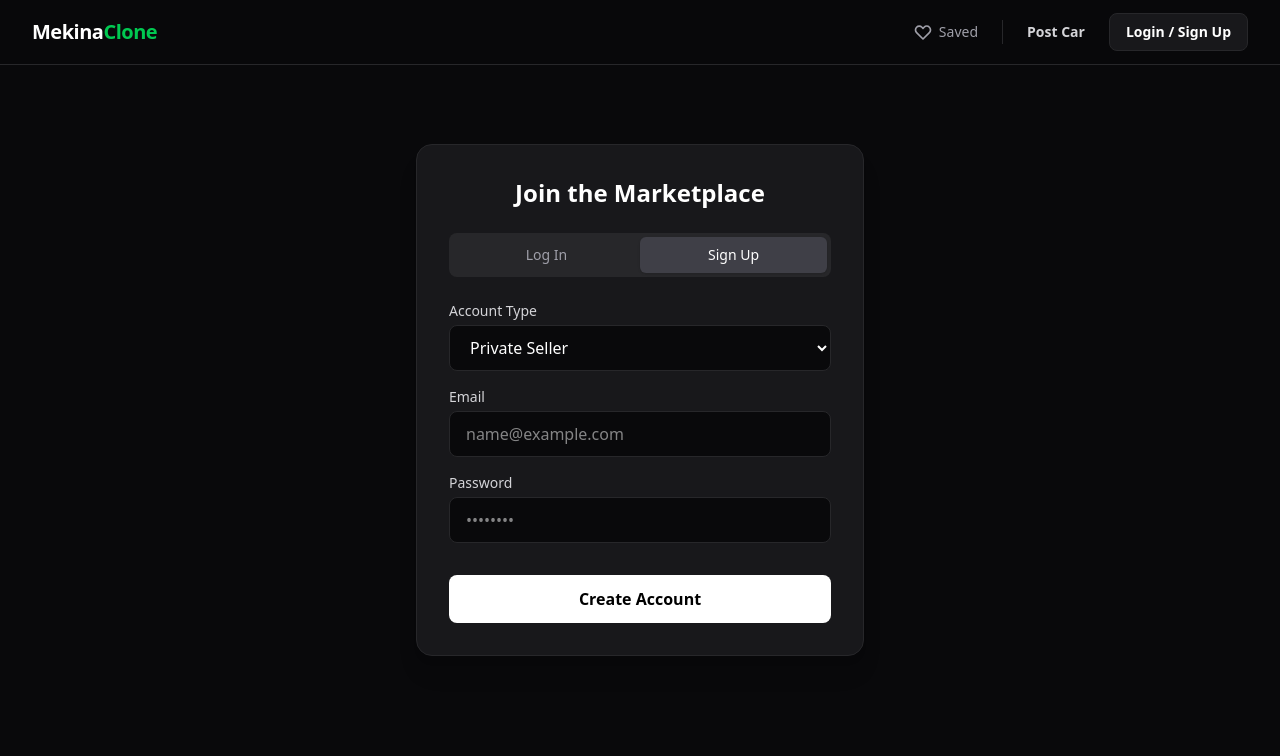
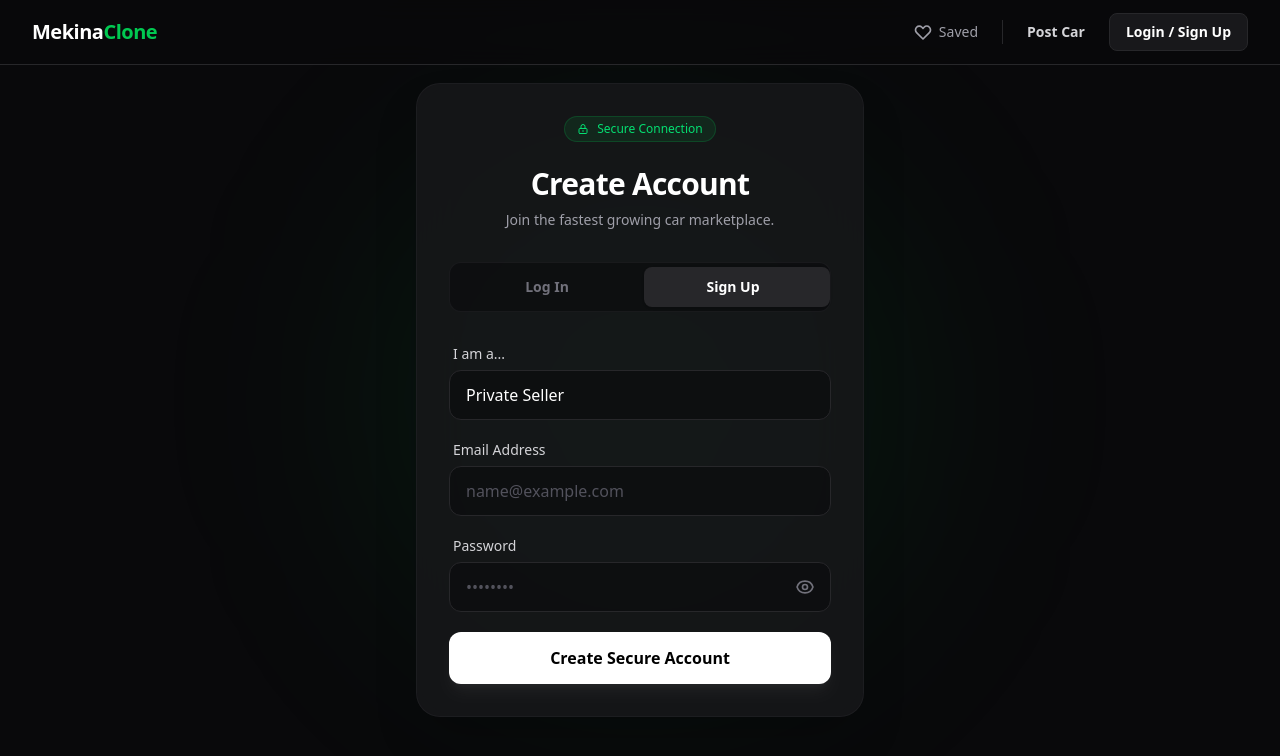
Before and after one commit to zamizpress1/mekina-clone, a Next.js app: page /login in a window 1280 px wide. Shown: the top 756 px of the page. Built offline with nearby package versions, Linux system fonts and the light colour scheme; no server answers.

Commit message:
upgraded auth ui to premium

```diff
--- a/src/app/login/page.tsx
+++ b/src/app/login/page.tsx
@@ -8,6 +8,7 @@ export default function LoginPage() {
   const [isLoginView, setIsLoginView] = useState(false);
   const [email, setEmail] = useState('');
   const [password, setPassword] = useState('');
+  const [showPassword, setShowPassword] = useState(false);
   const [accountType, setAccountType] = useState('private_seller');
   const [isLoading, setIsLoading] = useState(false);
   const router = useRouter();
@@ -25,7 +26,7 @@ export default function LoginPage() {
         });
         if (error) throw error;
 
-        router.push('/'); // Redirects to the homepage on success
+        router.push('/');
       } else {
         const { error } = await supabase.auth.signUp({
           email,
@@ -37,8 +38,8 @@ export default function LoginPage() {
         if (error) throw error;
 
         alert('Success! Account created. You can now log in.');
-        setIsLoginView(true); // Automatically switch back to login mode
-        setPassword(''); // Clear the password for security
+        setIsLoginView(true);
+        setPassword('');
       }
     } catch (error: any) {
       alert(error.message || 'An error occurred during authentication.');
@@ -48,39 +49,65 @@ export default function LoginPage() {
   };
 
   return (
-    <main className="min-h-screen flex items-center justify-center bg-zinc-950 p-4">
-      <div className="w-full max-w-md bg-zinc-900 border border-zinc-800 rounded-2xl p-8 shadow-xl">
-        <h1 className="text-2xl font-bold text-white text-center mb-6">
-          {isLoginView ? 'Welcome Back' : 'Join the Marketplace'}
+    <main className="min-h-screen flex items-center justify-center bg-zinc-950 p-4 relative overflow-hidden">
+      {/* Subtle Background Glow */}
+      <div className="absolute top-1/2 left-1/2 -translate-x-1/2 -translate-y-1/2 w-[500px] h-[500px] bg-green-500/10 blur-[120px] rounded-full pointer-events-none"></div>
+
+      <div className="w-full max-w-md bg-zinc-900/80 backdrop-blur-xl border border-zinc-800/50 rounded-3xl p-8 shadow-2xl relative z-10">
+
+        {/* Security Trust Badge */}
+        <div className="flex justify-center mb-6">
+          <div className="bg-green-500/10 text-green-400 px-3 py-1 rounded-full text-xs font-medium flex items-center gap-2 border border-green-500/20">
+            <svg className="w-3 h-3" fill="none" viewBox="0 0 24 24" stroke="currentColor">
+              <path strokeLinecap="round" strokeLinejoin="round" strokeWidth={2} d="M12 15v2m-6 4h12a2 2 0 002-2v-6a2 2 0 00-2-2H6a2 2 0 00-2 2v6a2 2 0 002 2zm10-10V7a4 4 0 00-8 0v4h8z" />
+            </svg>
+            Secure Connection
+          </div>
+        </div>
+
+        <h1 className="text-3xl font-bold text-white text-center mb-2 tracking-tight">
+          {isLoginView ? 'Welcome Back' : 'Create Account'}
         </h1>
+        <p className="text-zinc-400 text-center text-sm mb-8">
+          {isLoginView ? 'Enter your details to access your dashboard.' : 'Join the fastest growing car marketplace.'}
+        </p>
 
-        <div className="flex bg-zinc-800 rounded-lg p-1 mb-6">
+        {/* Smooth Toggle Switch */}
+        <div className="flex bg-zinc-950/50 p-1 rounded-xl mb-8 border border-zinc-800/50 relative">
           <button
+            type="button"
             onClick={() => setIsLoginView(true)}
-            className={`flex-1 py-2 text-sm font-medium rounded-md transition-colors ${
-              isLoginView ? 'bg-zinc-700 text-white shadow' : 'text-zinc-400 hover:text-white'
+            className={`flex-1 py-2.5 text-sm font-semibold rounded-lg transition-all duration-300 z-10 ${
+              isLoginView ? 'text-white' : 'text-zinc-500 hover:text-zinc-300'
             }`}
           >
             Log In
           </button>
           <button
+            type="button"
             onClick={() => setIsLoginView(false)}
-            className={`flex-1 py-2 text-sm font-medium rounded-md transition-colors ${
-              !isLoginView ? 'bg-zinc-700 text-white shadow' : 'text-zinc-400 hover:text-white'
+            className={`flex-1 py-2.5 text-sm font-semibold rounded-lg transition-all duration-300 z-10 ${
+              !isLoginView ? 'text-white' : 'text-zinc-500 hover:text-zinc-300'
             }`}
           >
             Sign Up
           </button>
+          {/* Animated Slider Background */}
+          <div
+            className={`absolute top-1 bottom-1 w-[calc(50%-4px)] bg-zinc-800 rounded-lg shadow-sm transition-transform duration-300 ease-out ${
+              isLoginView ? 'translate-x-0' : 'translate-x-[calc(100%+4px)]'
+            }`}
+          />
         </div>
 
-        <form onSubmit={handleAuth} className="space-y-4">
+        <form onSubmit={handleAuth} className="space-y-5">
           {!isLoginView && (
-            <div>
-              <label className="block text-sm font-medium text-zinc-300 mb-1">Account Type</label>
+            <div className="animate-in fade-in slide-in-from-top-2 duration-300">
+              <label className="block text-sm font-medium text-zinc-300 mb-1.5 ml-1">I am a...</label>
               <select
                 value={accountType}
                 onChange={(e) => setAccountType(e.target.value)}
-                className="w-full bg-zinc-950 border border-zinc-800 text-white rounded-lg px-4 py-2.5 focus:outline-none focus:border-zinc-500"
+                className="w-full bg-zinc-950/50 border border-zinc-800 text-white rounded-xl px-4 py-3 focus:outline-none focus:ring-2 focus:ring-green-500/50 focus:border-green-500/50 transition-all appearance-none cursor-pointer"
               >
                 <option value="private_seller">Private Seller</option>
                 <option value="dealership">Dealership</option>
@@ -90,35 +117,63 @@ export default function LoginPage() {
           )}
 
           <div>
-            <label className="block text-sm font-medium text-zinc-300 mb-1">Email</label>
+            <label className="block text-sm font-medium text-zinc-300 mb-1.5 ml-1">Email Address</label>
             <input
               type="email"
               required
               value={email}
               onChange={(e) => setEmail(e.target.value)}
-              className="w-full bg-zinc-950 border border-zinc-800 text-white rounded-lg px-4 py-2.5 focus:outline-none focus:border-zinc-500"
+              className="w-full bg-zinc-950/50 border border-zinc-800 text-white rounded-xl px-4 py-3 focus:outline-none focus:ring-2 focus:ring-green-500/50 focus:border-green-500/50 transition-all placeholder:text-zinc-600"
               placeholder="name@example.com"
             />
           </div>
 
           <div>
-            <label className="block text-sm font-medium text-zinc-300 mb-1">Password</label>
+            <label className="block text-sm font-medium text-zinc-300 mb-1.5 ml-1">Password</label>
+            <div className="relative">
               <input
-              type="password"
+                type={showPassword ? "text" : "password"}
                 required
                 value={password}
                 onChange={(e) => setPassword(e.target.value)}
-              className="w-full bg-zinc-950 border border-zinc-800 text-white rounded-lg px-4 py-2.5 focus:outline-none focus:border-zinc-500"
+                className="w-full bg-zinc-950/50 border border-zinc-800 text-white rounded-xl pl-4 pr-12 py-3 focus:outline-none focus:ring-2 focus:ring-green-500/50 focus:border-green-500/50 transition-all placeholder:text-zinc-600"
                 placeholder="••••••••"
               />
+              <button
+                type="button"
+                onClick={() => setShowPassword(!showPassword)}
+                className="absolute right-4 top-1/2 -translate-y-1/2 text-zinc-500 hover:text-zinc-300 transition-colors"
+              >
+                {showPassword ? (
+                  <svg className="w-5 h-5" fill="none" viewBox="0 0 24 24" stroke="currentColor">
+                    <path strokeLinecap="round" strokeLinejoin="round" strokeWidth={2} d="M13.875 18.825A10.05 10.05 0 0112 19c-4.478 0-8.268-2.943-9.543-7a9.97 9.97 0 011.563-3.029m5.858.908a3 3 0 114.243 4.243M9.878 9.878l4.242 4.242M9.88 9.88l-3.29-3.29m7.532 7.532l3.29 3.29M3 3l3.29 3.29m0 0a10.05 10.05 0 015.188-1.583c4.478 0 8.268 2.943 9.543 7a10.025 10.025 0 01-4.132 5.411m0 0l-3.29-3.29" />
+                  </svg>
+                ) : (
+                  <svg className="w-5 h-5" fill="none" viewBox="0 0 24 24" stroke="currentColor">
+                    <path strokeLinecap="round" strokeLinejoin="round" strokeWidth={2} d="M15 12a3 3 0 11-6 0 3 3 0 016 0z" />
+                    <path strokeLinecap="round" strokeLinejoin="round" strokeWidth={2} d="M2.458 12C3.732 7.943 7.523 5 12 5c4.478 0 8.268 2.943 9.542 7-1.274 4.057-5.064 7-9.542 7-4.477 0-8.268-2.943-9.542-7z" />
+                  </svg>
+                )}
+              </button>
+            </div>
           </div>
 
           <button
             type="submit"
             disabled={isLoading}
-            className="w-full bg-white text-black font-semibold rounded-lg px-4 py-3 mt-4 hover:bg-zinc-200 transition-colors disabled:opacity-50"
+            className="w-full bg-white text-black font-bold rounded-xl px-4 py-3.5 mt-2 transition-all duration-300 hover:bg-zinc-200 hover:scale-[1.02] active:scale-[0.98] disabled:opacity-50 disabled:hover:scale-100 flex items-center justify-center gap-2 shadow-lg shadow-white/5"
           >
-            {isLoading ? 'Processing...' : (isLoginView ? 'Log In' : 'Create Account')}
+            {isLoading ? (
+              <>
+                <svg className="animate-spin -ml-1 mr-2 h-5 w-5 text-black" xmlns="http://www.w3.org/2000/svg" fill="none" viewBox="0 0 24 24">
+                  <circle className="opacity-25" cx="12" cy="12" r="10" stroke="currentColor" strokeWidth="4"></circle>
+                  <path className="opacity-75" fill="currentColor" d="M4 12a8 8 0 018-8V0C5.373 0 0 5.373 0 12h4zm2 5.291A7.962 7.962 0 014 12H0c0 3.042 1.135 5.824 3 7.938l3-2.647z"></path>
+                </svg>
+                Processing...
+              </>
+            ) : (
+              isLoginView ? 'Log In to Dashboard' : 'Create Secure Account'
+            )}
           </button>
         </form>
       </div>
```
Lines whose indentation alone changed are shown as unchanged.
